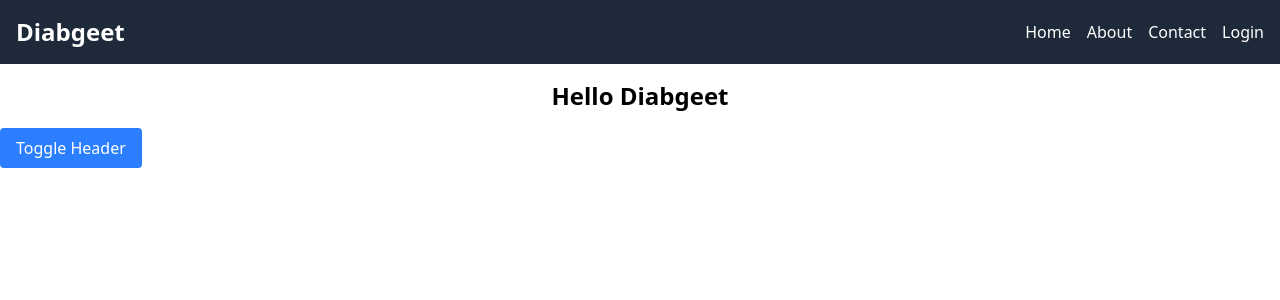
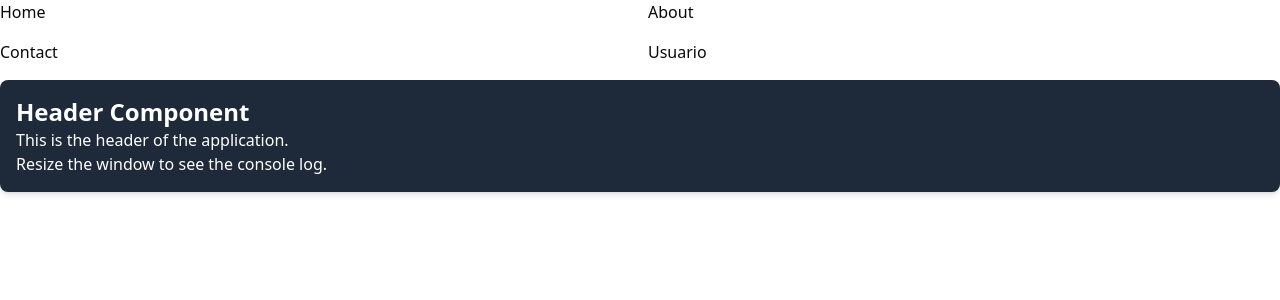
Before and after one commit to marcelo0333/vue-app, a Vue app: page / in a window 1280 px wide. Shown: the top 300 px of the page. Built offline with nearby package versions, Linux system fonts and the light colour scheme; the HTML template or start-up script is replaced by a standard one.

Commit message:
vue router

```diff
--- a/package.json
+++ b/package.json
@@ -18,7 +18,7 @@
     "tailwindcss": "^4.1.7",
     "vue": "^3.5.13",
     "vue-app": "file:",
-    "vue-router": "^4.5.0"
+    "vue-router": "^4.5.1"
   },
   "devDependencies": {
     "@tsconfig/node22": "^22.0.1",
--- a/src/App.vue
+++ b/src/App.vue
@@ -1,27 +1,25 @@
 <template>
-  <div>
-  <HeaderApp v-if="showHeader"/>
-    <h1 class="text-2xl font-bold text-center mt-4">Hello {{ name }}</h1>
-    <button @click="showHeader = !showHeader" class="bg-blue-500 text-white px-4 py-2 rounded mt-4">
-      Toggle Header
-    </button>
+ <div class="text-zinc-950  grid h:48 grid-cols-2 place-content-stretch gap-4 ...">
+        <div ><RouterLink to="/" class=" hover:text-gray-400">Home</RouterLink></div>
+        <div ><RouterLink :to="rotaDinamica" class=" hover:text-gray-400">About</RouterLink></div>
+        <div ><RouterLink to="/contact" class=" hover:text-gray-400">Contact</RouterLink></div>
+        <div ><RouterLink to="/usuarios/10" class=" hover:text-gray-400">Usuario</RouterLink></div>
+
+      <RouterView class="col-span-2 bg-gray-100 p-4 rounded-lg shadow-md" />
   </div>
 </template>
 
 <!-- eslint-disable vue/block-lang -->
 <script>
-import HeaderApp from './components/HeaderApp.vue';
 
 
 export default {
   name: 'App',
   components: {
-    HeaderApp,
   },
   data() {
     return {
-      name: 'Diabgeet',
-      showHeader: true,
+      rotaDinamica: '/about',
     }
   },
   computed: {
--- a/src/components/HeaderApp.vue
+++ /dev/null
@@ -1,40 +0,0 @@
-<template>
-  <header class="bg-gray-800 text-white p-4 flex justify-between items-center">
-    <h1 class="text-2xl font-bold">Diabgeet</h1>
-    <nav>
-      <ul class="flex space">
-        <li class="mr-4"><a href="#" class="text-white hover:text-gray-400">Home</a></li>
-        <li class="mr-4"><a href="#" class="text-white hover:text-gray-400">About</a></li>
-        <li class="mr-4"><a href="#" class="text-white hover:text-gray-400">Contact</a></li>
-        <li><a href="#" class="text-white hover:text-gray-400">Login</a></li>
-      </ul>
-    </nav>
-  </header>
-</template>
-
-// eslint-disable-next-line vue/block-lang
-<script >
-export default {
-  mounted() {
-    window.addEventListener('resize', this.resize());
-
-  },
-  beforeUnmount() {
-    console.log('beforeUnmount');
-    window.removeEventListener('resize', this.resize());
-
-  },
-  unmounted() {
-    console.log('unmounted');
-  },
-  methods: {
-    resize($event) {
-      console.log($event);
-    },
-  }
-}
-</script>
-
-<style>
-
-</style>
--- a/src/router/index.ts
+++ b/src/router/index.ts
@@ -1,22 +1,33 @@
+import HeaderApp from '@/views/HeaderApp.vue'
 import { createRouter, createWebHistory } from 'vue-router'
 // import HomeView from '../views/HomeView.vue'
 
 const router = createRouter({
   history: createWebHistory(import.meta.env.BASE_URL),
   routes: [
-    // {
-    //   path: '/',
-    //   name: 'home',
-    //   component: HomeView,
-    // },
-    // {
-    //   path: '/about',
-    //   name: 'about',
-    //   // route level code-splitting
-    //   // this generates a separate chunk (About.[hash].js) for this route
-    //   // which is lazy-loaded when the route is visited.
-    //   component: () => import('../views/AboutView.vue'),
-    // },
+    {
+      path: '/',
+      name: 'home',
+      component: HeaderApp,
+    },
+    {
+      path: '/about',
+      name: 'about',
+      // route level code-splitting
+      // this generates a separate chunk (About.[hash].js) for this route
+      // which is lazy-loaded when the route is visited.
+      component: () => import('../views/AboutView.vue'),
+    },
+    {
+      path: '/contact',
+      name: 'contact',
+      component: () => import('../views/ContactView.vue'),
+    },
+    {
+      path: '/usuarios/:id',
+      name: 'usuarios-editar',
+      component: () => import("../views/UserEditView.vue")
+    }
   ],
 })
 
--- /dev/null
+++ b/src/views/AboutView.vue
@@ -0,0 +1,17 @@
+
+<template lang="html">
+  <div>
+    <h1 class="text-3xl font-bold underline">
+      About View
+    </h1>
+    <p class="mt-4">This is the about view of the Diabgeet application.</p>
+  </div>
+</template>
+<script lang="ts">
+export default {
+
+}
+</script>
+<style lang="">
+
+</style>
--- /dev/null
+++ b/src/views/ContactView.vue
@@ -0,0 +1,15 @@
+<template lang="html">
+  <div>
+    <h1 class="text-3xl font-bold underline">
+      Contact View
+    </h1>
+  </div>
+</template>
+<script lang="ts">
+export default {
+
+}
+</script>
+<style lang="">
+
+</style>
--- /dev/null
+++ b/src/views/HeaderApp.vue
@@ -0,0 +1,35 @@
+<template>
+
+  <div class="bg-gray-800 text-white p-4">
+    <h1 class="text-2xl font-bold">Header Component</h1>
+    <p >This is the header of the application.</p>
+    <p >Resize the window to see the console log.</p>
+  </div>
+</template>
+
+// eslint-disable-next-line vue/block-lang
+<script lang="ts" >
+export default {
+  mounted() {
+    window.addEventListener('resize', this.resize());
+
+  },
+  beforeUnmount() {
+    console.log('beforeUnmount');
+    window.removeEventListener('resize', this.resize());
+
+  },
+  unmounted() {
+    console.log('unmounted');
+  },
+  methods: {
+    resize($event) {
+      console.log($event);
+    },
+  }
+}
+</script>
+
+<style>
+
+</style>
--- /dev/null
+++ b/src/views/UserEditView.vue
@@ -0,0 +1,26 @@
+<template>
+    <div>
+      {{ $route.query.page }}
+      <button v-on:click="login()">
+          Login
+      </button>
+    </div>
+</template>
+
+<script lang="ts">
+export default {
+    created() {
+        console.log(this.$router)
+    },
+    methods: {
+        login(){
+            console.log('logado')
+            this.$router.push({name: 'about'})
+        }
+    }
+}
+</script>
+
+<style lang="scss" scoped>
+
+</style>
```
Also changed, not shown: 1 other file (tests, documents, lock files or other folders).
